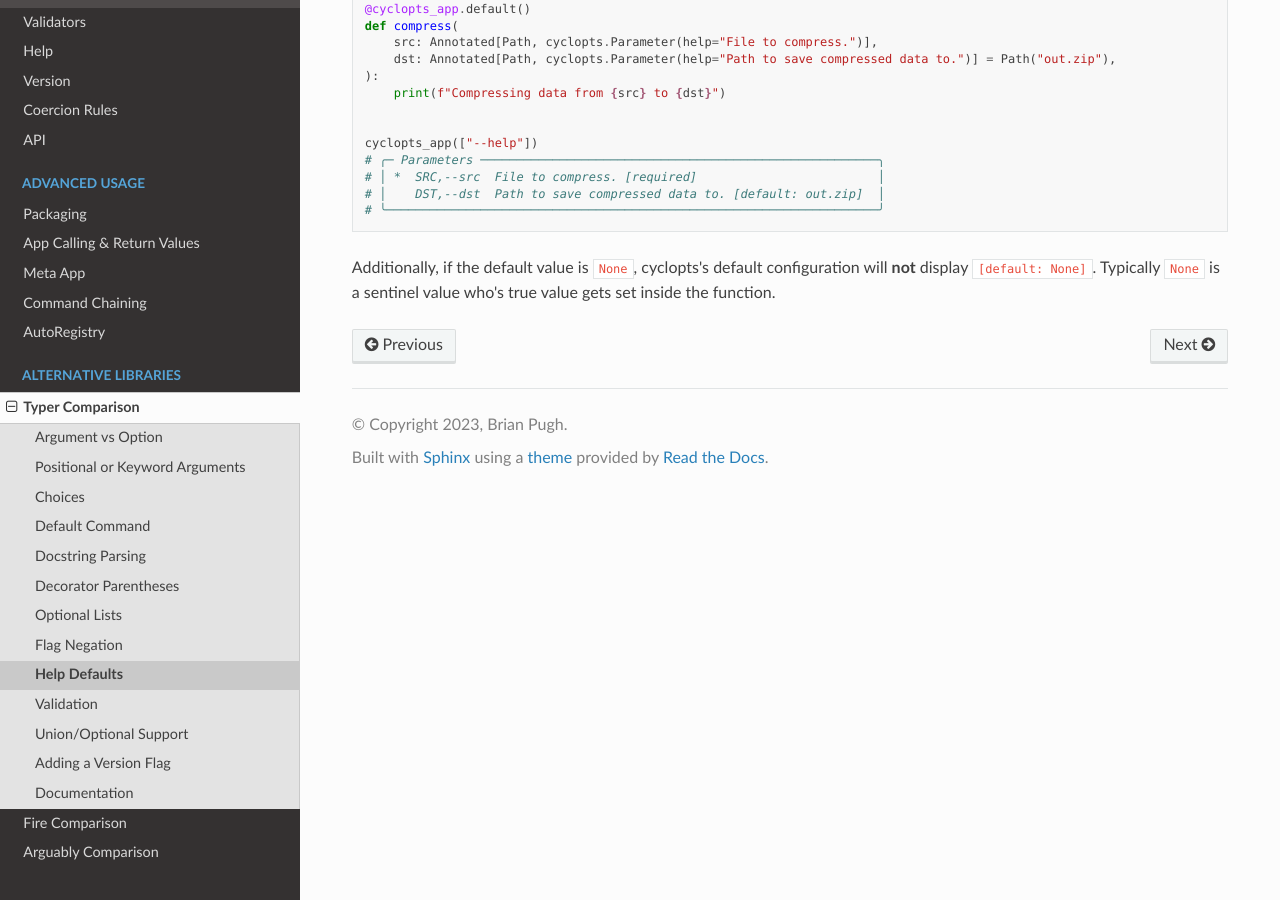
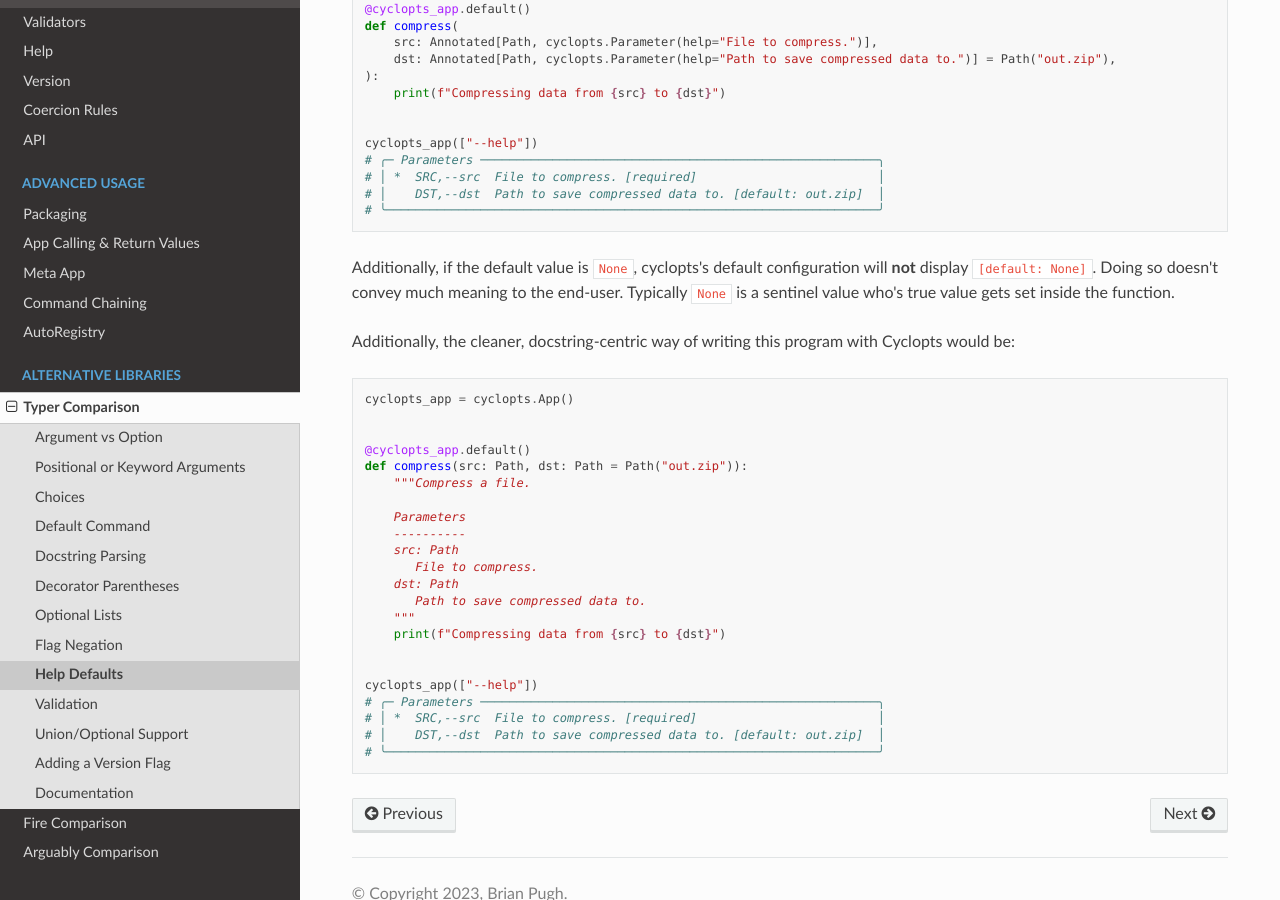
Before and after one commit to BrianPugh/cyclopts, a Sphinx documentation site: the page built from docs/source/vs_typer/help_defaults/README.rst, in a window 1280 px wide and 900 px high, scrolled down 703 px. Built offline with Sphinx 7.4.7 and the Read the Docs theme 2.0.0, drawn with Linux system fonts in a browser that asks for light colours.

Commit message:
update docs

```diff
--- a/docs/source/parameters.rst
+++ b/docs/source/parameters.rst
@@ -62,6 +62,7 @@ However, if more control is required, we can use :class:`Parameter <cyclopts.Par
        pass
 
 :class:`Parameter <cyclopts.Parameter>` gives complete control on how Cyclopts processes the annotated parameter.
+See the API page for all configurable options.
 
 ----
 Help
--- a/docs/source/vs_typer/help_defaults/README.rst
+++ b/docs/source/vs_typer/help_defaults/README.rst
@@ -47,4 +47,32 @@ Cyclopts fixes this:
    # ╰────────────────────────────────────────────────────────────────────╯
 
 Additionally, if the default value is ``None``, cyclopts's default configuration will **not** display ``[default: None]``.
+Doing so doesn't convey much meaning to the end-user.
 Typically ``None`` is a sentinel value who's true value gets set inside the function.
+
+Additionally, the cleaner, docstring-centric way of writing this program with Cyclopts would be:
+
+.. code-block:: python
+
+   cyclopts_app = cyclopts.App()
+
+
+   @cyclopts_app.default()
+   def compress(src: Path, dst: Path = Path("out.zip")):
+       """Compress a file.
+
+       Parameters
+       ----------
+       src: Path
+          File to compress.
+       dst: Path
+          Path to save compressed data to.
+       """
+       print(f"Compressing data from {src} to {dst}")
+
+
+   cyclopts_app(["--help"])
+   # ╭─ Parameters ───────────────────────────────────────────────────────╮
+   # │ *  SRC,--src  File to compress. [required]                         │
+   # │    DST,--dst  Path to save compressed data to. [default: out.zip]  │
+   # ╰────────────────────────────────────────────────────────────────────╯
```
Also changed, not shown: README.md (+1 -0 lines).
